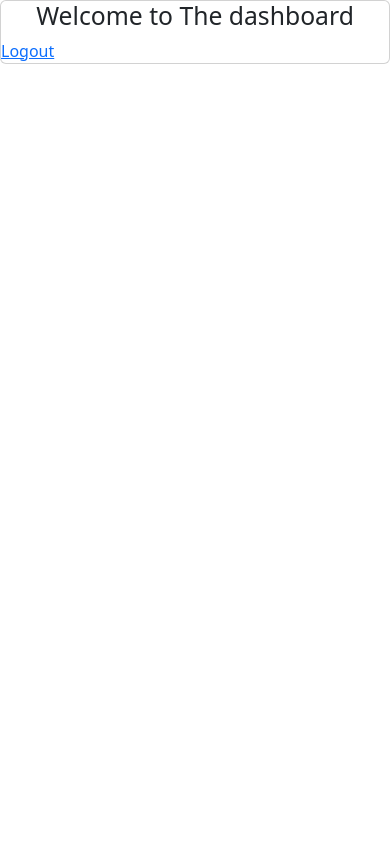
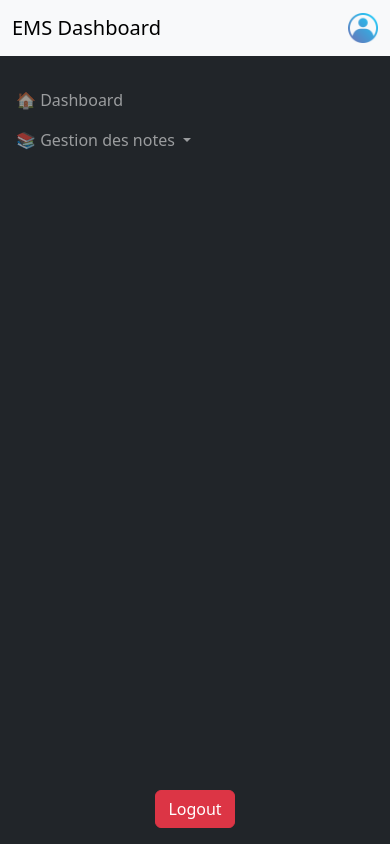
Before and after one commit to youssefbouali/EMS, a CodeIgniter 4 app: the page made by app/Views/dashboardStudent.php in a window 390 px wide. Run offline with PHP 8.4 and a stand-in for CodeIgniter, Linux system fonts and the light colour scheme; the template is opened without the code that fills it, so the values that code supplies are empty; some libraries are stand-ins or nearby versions.

Commit message:
Copy dashboard professor to Student

```diff
--- a/app/Views/dashboardStudent.php
+++ b/app/Views/dashboardStudent.php
@@ -5,22 +5,106 @@
     <meta charset="UTF-8">
     <meta name="viewport" content="width=device-width, initial-scale=1.0">
     <title>EMS Gestion des Examens - Dashboard</title>
-    <!-- Bootstrap CSS from local directory -->
     <link rel="stylesheet" href="/assets/bootstrap/css/bootstrap.min.css">
+    <style>
+        /* Custom Styles */
+        .sidebar {
+            width: 250px;
+            position: fixed;
+            top: 0;
+            bottom: 0;
+            left: 0;
+            background-color: #343a40;
+            padding-top: 20px;
+        }
+
+        .main-content {
+            margin-left: 250px;
+            /*padding-top: 20px;*/
+        }
+
+        .navbar {
+            z-index: 1050;
+        }
+
+        .card {
+            border: 1px solid #ddd;
+            border-radius: 8px;
+        }
+
+        .card:hover {
+            box-shadow: 0 0 10px rgba(0, 0, 0, 0.1);
+        }
+
+        .card-title {
+            font-weight: bold;
+        }
+
+        .card-body {
+            padding: 1.5rem;
+        }
+
+        .btn-logout {
+            margin-top: auto;
+        }
+
+        /* Media Query for small screens */
+        @media (max-width: 768px) {
+            .sidebar {
+                width: 100%;
+                height: auto;
+            }
+
+            .main-content {
+                margin-left: 0;
+            }
+        }
+    </style>
 </head>
 
 <body>
-    <div class="card">
-        <h2 class="text-center">Welcome to The dashboard</h2>
+    <div class="d-flex">
+        <!-- Sidebar -->
+        <nav class="navbar navbar-dark bg-dark sidebar flex-column p-3">
+            <a class="navbar-brand mb-4" href="#">EMS Dashboard</a>
+            <ul class="navbar-nav flex-column w-100">
+                <li class="nav-item">
+                    <a class="nav-link" href="/">🏠 Dashboard</a>
+                </li>
+                <li class="nav-item dropdown">
+                    <a class="nav-link dropdown-toggle" href="#" id="gestionNotesDropdown" role="button" data-bs-toggle="dropdown" aria-expanded="false">
+                        📚 Gestion des notes
+                    </a>
+                    <ul class="dropdown-menu" aria-labelledby="gestionNotesDropdown">
+                        <li><a class="dropdown-item" href="<?= site_url('/sectors') ?>">Saisie des notes</a></li>
+                    </ul>
+                </li>
+            </ul>
+            <a href="/logout" class="btn btn-danger mt-auto">Logout</a>
+        </nav>
+        <!-- Main Content -->
+        <div class="flex-grow-1 main-content">
+            <!-- Navbar -->
+            <nav class="navbar navbar-expand-lg navbar-light bg-light w-100" style="z-index: 1050;">
+                <div class="container-fluid">
+                    <a class="navbar-brand" href="#">EMS Dashboard</a>
+                    <a href="#" class="nav-link">
+                        <img src="<?= base_url('assets/images/profil.png') ?>" alt="Profile" style="width:30px;">
+                    </a>
+                </div>
+            </nav>
 
-    <!-- Display Success Messages -->
+            <!-- Main Content -->
+            <div class="container-fluid p-4">
+                <h2 class="text-center">Welcome to The dashboard Student</h2>
+
+                <!-- Success and Error Flash Messages -->
                 <?php if (session()->getFlashdata('success')): ?>
-        <div style="color: green;">
+                    <div class="alert alert-success">
                         <p><?= esc(session()->getFlashdata('success')) ?></p>
                     </div>
                 <?php endif; ?>
 
-        <!-- Affichage des erreurs -->
                 <?php if (session()->getFlashdata('errors')): ?>
                     <div class="alert alert-danger">
                         <ul>
@@ -30,25 +114,12 @@
                         </ul>
                     </div>
                 <?php endif; ?>
-
-        <div>
-			<a href="/logout">Logout</a>
+            </div>
+        </div>
     </div>
 
+    <script src="/assets/js/popper.min.js"></script>
     <script src="/assets/bootstrap/js/bootstrap.bundle.min.js"></script>
-    <script>
-        document.querySelectorAll('input[name="role"]').forEach(input => {
-            input.addEventListener('change', () => {
-                if (input.value === '0') {
-                    document.getElementById('student-fields').classList.remove('d-none');
-                    document.getElementById('professor-fields').classList.add('d-none');
-                } else {
-                    document.getElementById('professor-fields').classList.remove('d-none');
-                    document.getElementById('student-fields').classList.add('d-none');
-                }
-            });
-        });
-    </script>
+</body>
 
-</body>
 </html>
```
Lines whose indentation alone changed are shown as unchanged.
